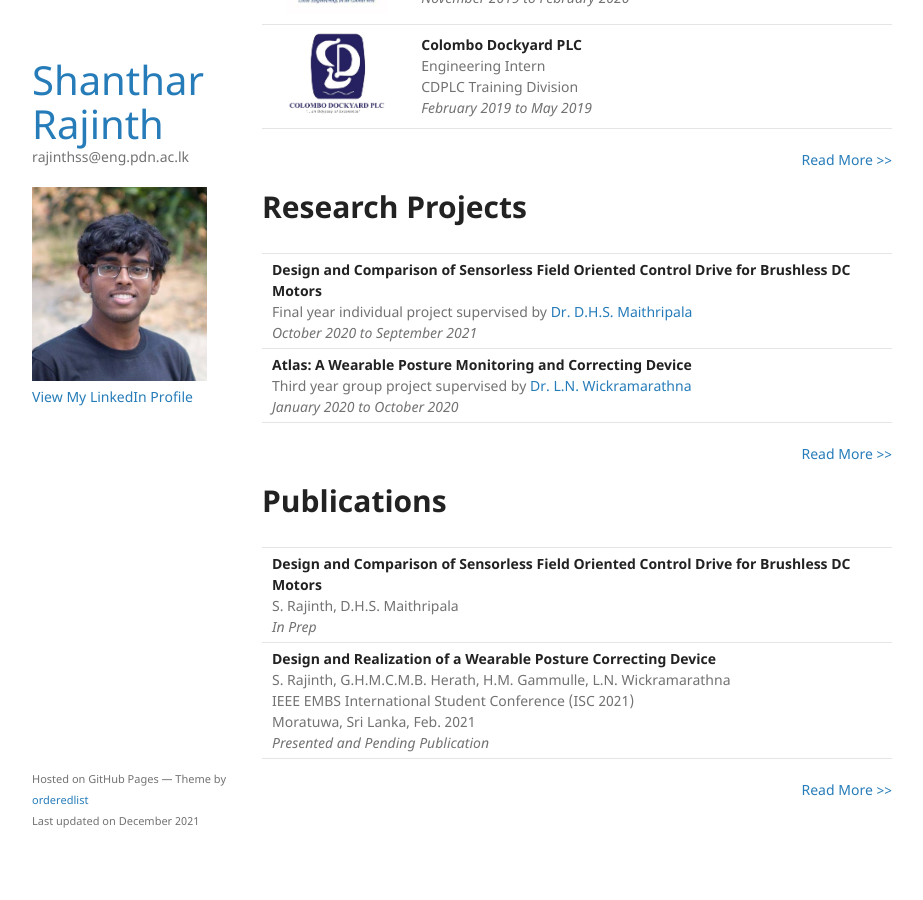
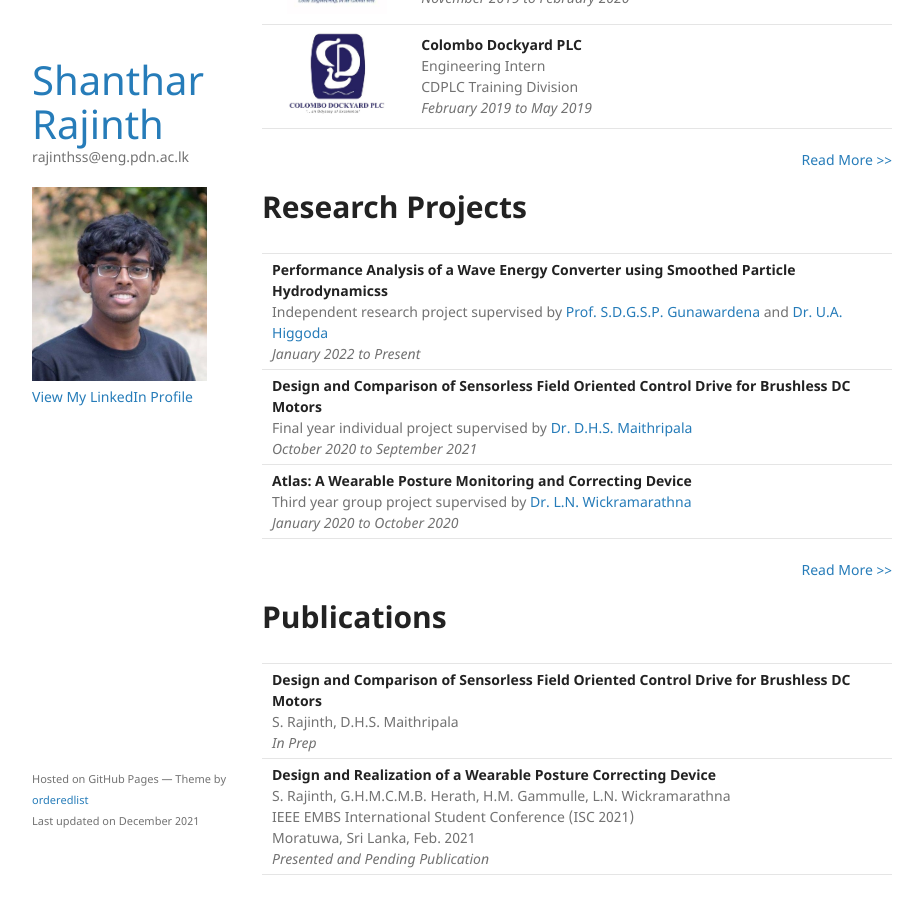
Before and after one commit to rajinthss/rajinthss.github.io, a Jekyll site: the page built from index.md, in a window 1280 px wide and 900 px high, scrolled down 883 px. Shown: the whole window, without its empty margins (178-1101 px from the left). Built offline with Jekyll 4.4.1, drawn with Linux system fonts in a browser that asks for light colours; our own code applies the rules of GitHub Pages for plain Markdown files; before the commit the page ends 1753 px from its top, so only the background shows below that.

Commit message:
Update index.md

```diff
--- a/index.md
+++ b/index.md
@@ -36,6 +36,8 @@ Scroll down to take a look at what I've been up to..
 
 | <!-- --> |
 |:---|
+|<span style="font-weight:normal">**Performance Analysis of a Wave Energy Converter using Smoothed Particle Hydrodynamicss** <br/> Independent research project supervised by <a href="http://eng.pdn.ac.lk/ME/People/FacultyProfiles.php?id=4" target="_blank"> Prof. S.D.G.S.P. Gunawardena </a> and <a href="http://eng.pdn.ac.lk/ME/People/FacultyProfiles.php?id=10" target="_blank"> Dr. U.A. Higgoda </a><br/> _January 2022 to Present_|
+|:---:|
 |<span style="font-weight:normal">**Design and Comparison of Sensorless Field Oriented Control Drive for Brushless DC Motors** <br/> Final year individual project supervised by <a href="https://scholar.google.com/citations?user=EQjg8fsAAAAJ&hl=en" target="_blank"> Dr. D.H.S. Maithripala </a> <br/> _October 2020 to September 2021_|
 |:---:|
 |<span style="font-weight:normal">**Atlas: A Wearable Posture Monitoring  and Correcting Device**<br/> Third year group project supervised by <a href="https://www.linkedin.com/in/lalithwick/?originalSubdomain=lk" target="_blank"> Dr. L.N. Wickramarathna </a> <br/> _January 2020 to October 2020_|
```
